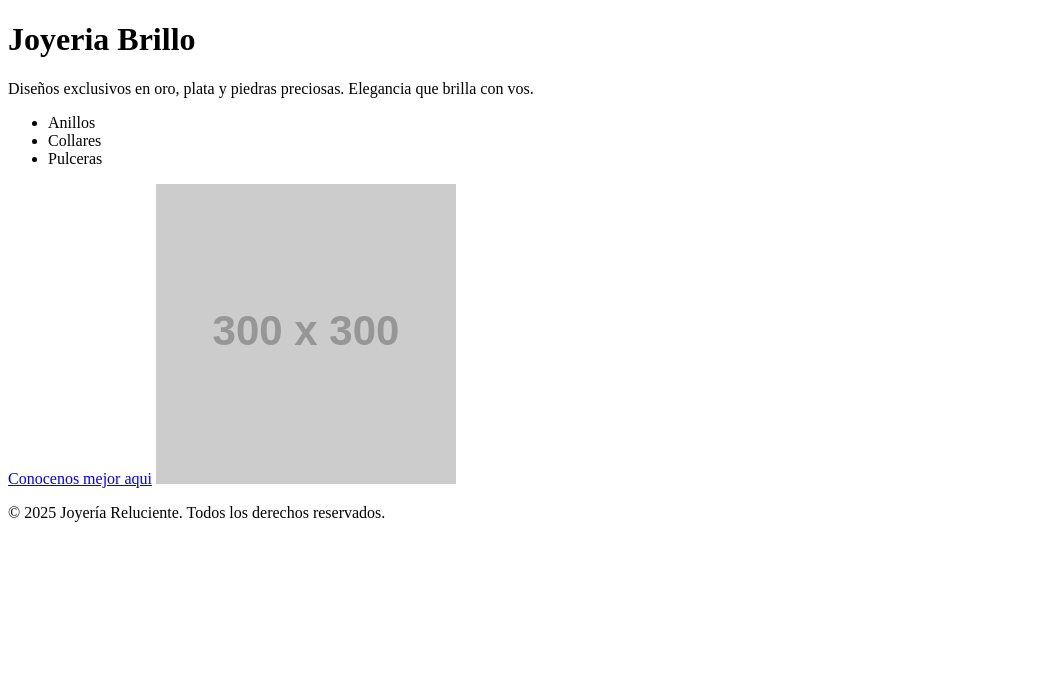
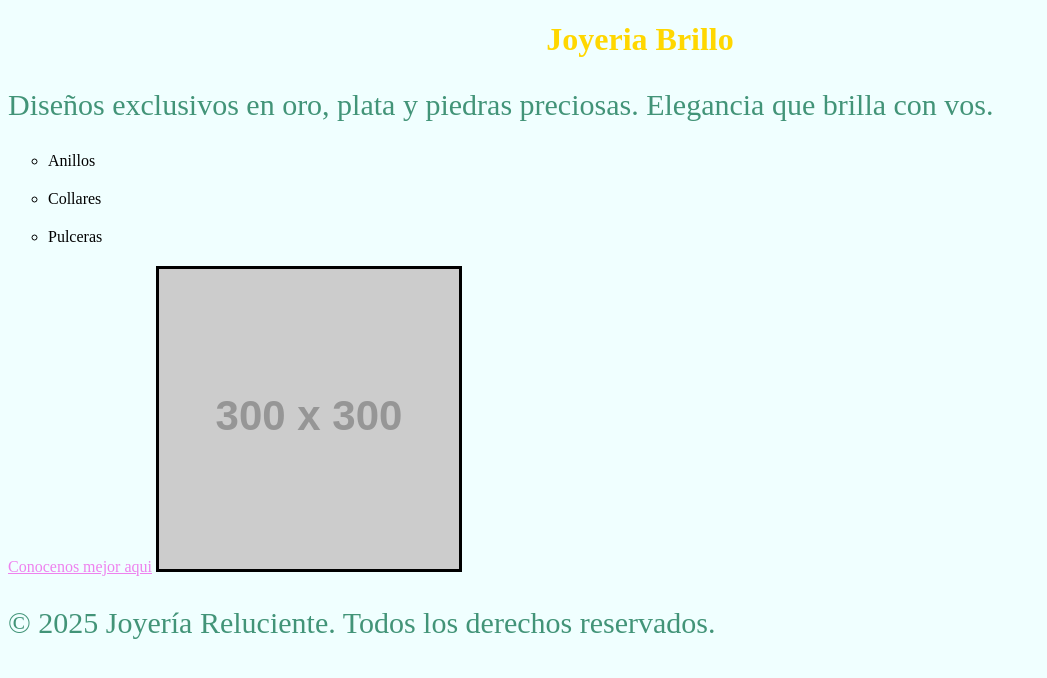
Before and after one commit to nicole797/prueba-de-clase, a plain HTML site: page index.html in a window 1280 px wide. Shown: the whole page, without its empty margins (0-1047 px from the left). Drawn offline with Linux system fonts and the light colour scheme; placeholder pictures from the web are drawn by us.

Commit message:
Estructura inicial y cambio de estilos

```diff
--- a/index.html
+++ b/index.html
@@ -4,17 +4,19 @@
   <meta charset="UTF-8">
   <meta name="viewport" content="width=device-width, initial-scale=1.0">
   <title>Joyeria Brillo</title>
+  <link rel="stylesheet" href="styles.css">
 </head>
 <body>
-  <h1>Joyeria Brillo</h1>
-  <p>Diseños exclusivos en oro, plata y piedras preciosas. Elegancia que brilla con vos.</p>
+
+  <header><h1>Joyeria Brillo</h1></header>
+ <main> <p>Diseños exclusivos en oro, plata y piedras preciosas. Elegancia que brilla con vos.</p>
   <ul>
     <li>Anillos</li>
     <li>Collares</li>
     <li>Pulceras</li>
   </ul>
   <a href="Diseños exclusivos en oro, plata y piedras preciosas. Elegancia que brilla con vos.">Conocenos mejor aqui</a>
-  <img src="https://via.placeholder.com/300" alt="Imagen descriptiva de la Joyeria">
-  <p>© 2025 Joyería Reluciente. Todos los derechos reservados.</p>
+  <img src="https://via.placeholder.com/300" alt="Imagen descriptiva de la Joyeria"></main>
+  <footer>  <p>© 2025 Joyería Reluciente. Todos los derechos reservados.</p></footer>
 </body>
 </html>
--- a/styles.css
+++ b/styles.css
@@ -0,0 +1,28 @@
+body {
+  background-color: azure;
+}
+h1 {
+  color: gold;
+  text-align: center;
+}
+p{
+  color:rgb(66, 148, 120);
+  font-size: 30px;
+
+}
+img{
+  border: 3px solid black;
+}
+
+ul{
+  list-style-type: circle;
+}
+li{
+  margin-bottom: 20px;
+}
+a{
+  color: violet;
+}
+a:hover{
+  color: blueviolet;
+}
```
